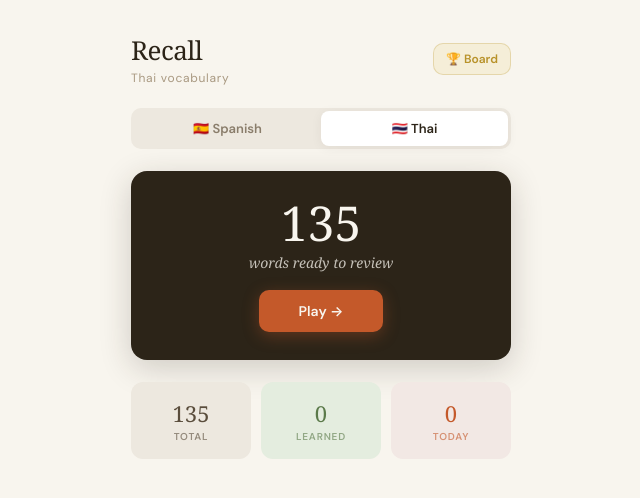
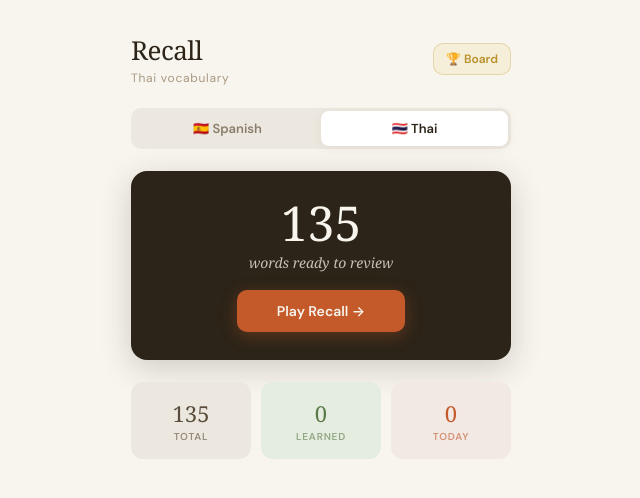
Before and after one commit to shamwise8/recall, a Next.js app: page / in a window 1280 px wide. Shown: the top 498 px of the page, without its empty margins (319-959 px from the left). Built offline with nearby package versions, Linux system fonts and the light colour scheme.

Commit message:
Button text: Play Recall
Co-Authored-By: Claude Opus 4.6 (1M context) <noreply@anthropic.com>

```diff
--- a/screens/HomeScreen.tsx
+++ b/screens/HomeScreen.tsx
@@ -76,7 +76,7 @@ export default function HomeScreen({ stats, pack, onSwitchPack, onStartReview, o
             fontSize: 14, fontWeight: 600, cursor: "pointer", fontFamily: FONT,
             boxShadow: "0 4px 16px rgba(196,89,42,0.35)",
           }}>
-            Play →
+            Play Recall →
           </button>
         )}
       </div>
```
